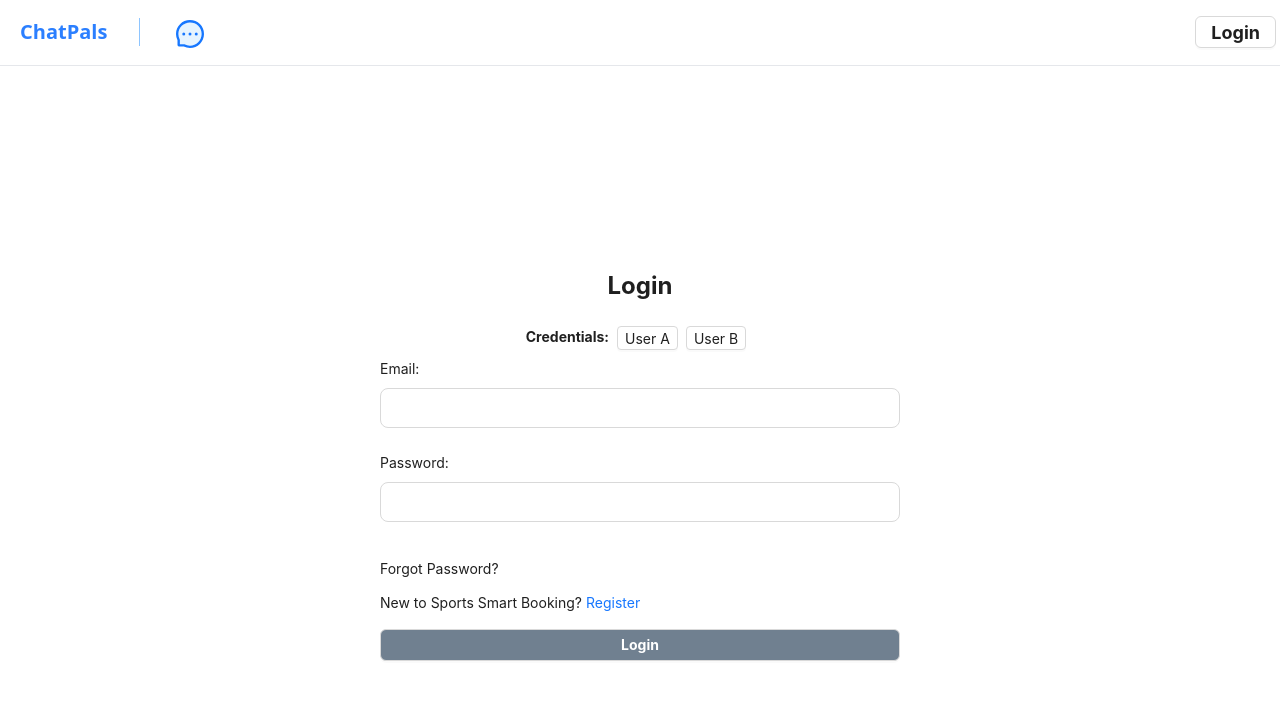
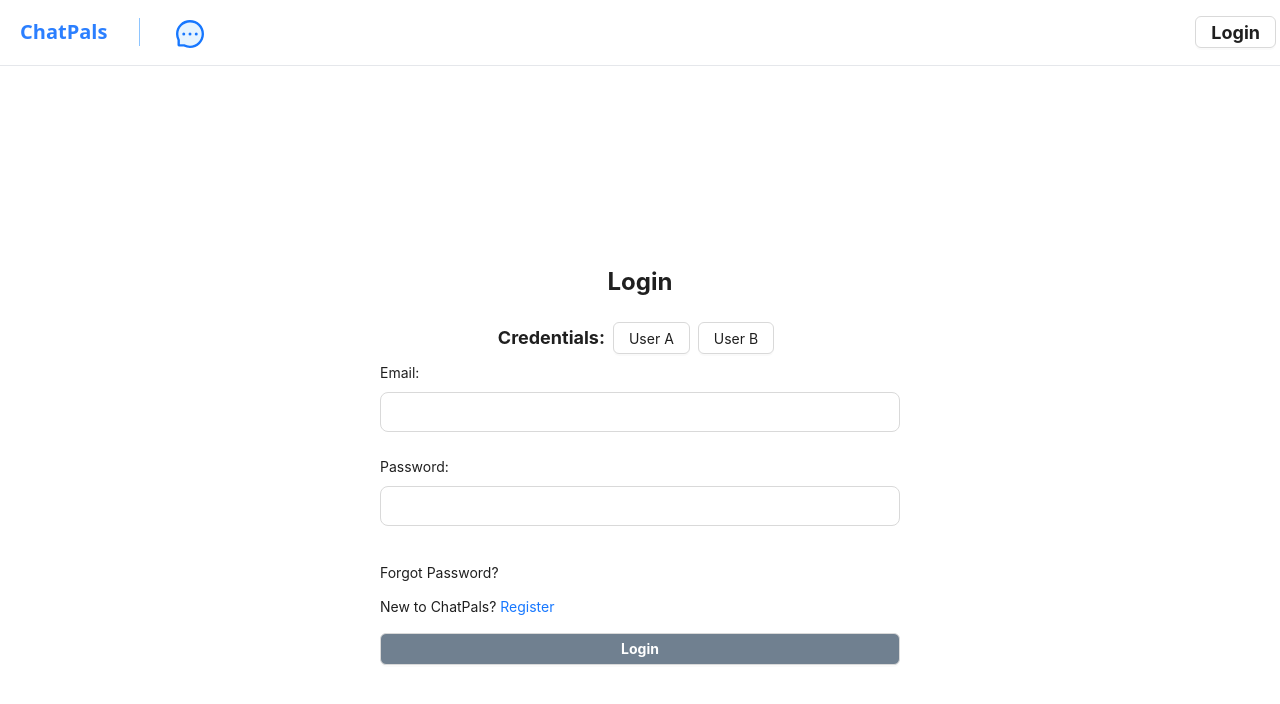
Before and after one commit to gandib/ChatPals, a React (Vite) app: page /login in a window 1280 px wide. Shown: the top 704 px of the page. Built offline with nearby package versions, Linux system fonts and the light colour scheme; no server answers.

Commit message:
ChatList completed

```diff
--- a/src/components/Home/ChatList.tsx
+++ b/src/components/Home/ChatList.tsx
@@ -17,9 +17,9 @@ const ChatList = ({ data }: { data: TUserChat }) => {
   const connectedUser = mutualUser.filter((user) => user._id === data._id);
   const currentUser = useAppSelector(selectCurrentUser);
 
-  const currentChat = mutualUser.find((user) => user._id === data._id) || data;
+  const currentChat = mutualUser?.find((user) => user._id === data._id) || data;
   const lastChat = currentChat?.chats?.[currentChat.chats.length - 1];
-  const unReadMessage = !lastChat.readBy.includes(currentUser?._id as string);
+  const unReadMessage = !lastChat?.readBy?.includes(currentUser?._id as string);
 
   const handlerUser = () => {
     dispatch(setReceiverUser(data));
--- a/src/pages/Login.tsx
+++ b/src/pages/Login.tsx
@@ -56,14 +56,14 @@ const Login = () => {
         <h1 className="mb-4 flex justify-center text-2xl font-bold">Login</h1>
 
         <div className="flex p-2 justify-center">
-          <p className="font-bold">Credentials:</p>
+          <p className="font-bold flex items-center text-lg">Credentials:</p>
           <Button
             onClick={() => {
               formMethods?.setValue("email", "jasmine@gmail.com");
               formMethods?.setValue("password", "123456");
             }}
-            size="small"
-            className="mx-2 bg-primary-500 text-white"
+            size="middle"
+            className="mx-2 bg-primary-500 text-white "
           >
             User A
           </Button>
@@ -72,7 +72,7 @@ const Login = () => {
               formMethods?.setValue("email", "marie@gmail.com");
               formMethods?.setValue("password", "123456");
             }}
-            size="small"
+            size="middle"
             className="mr-2 bg-secondary-500 text-white"
           >
             User B
@@ -132,7 +132,7 @@ const Login = () => {
                 </div>
 
                 <h4 style={{ marginBottom: "15px" }}>
-                  New to Sports Smart Booking?{" "}
+                  New to ChatPals?{" "}
                   <span style={{ color: "green" }}>
                     <Link to="/register">Register</Link>
                   </span>
```
